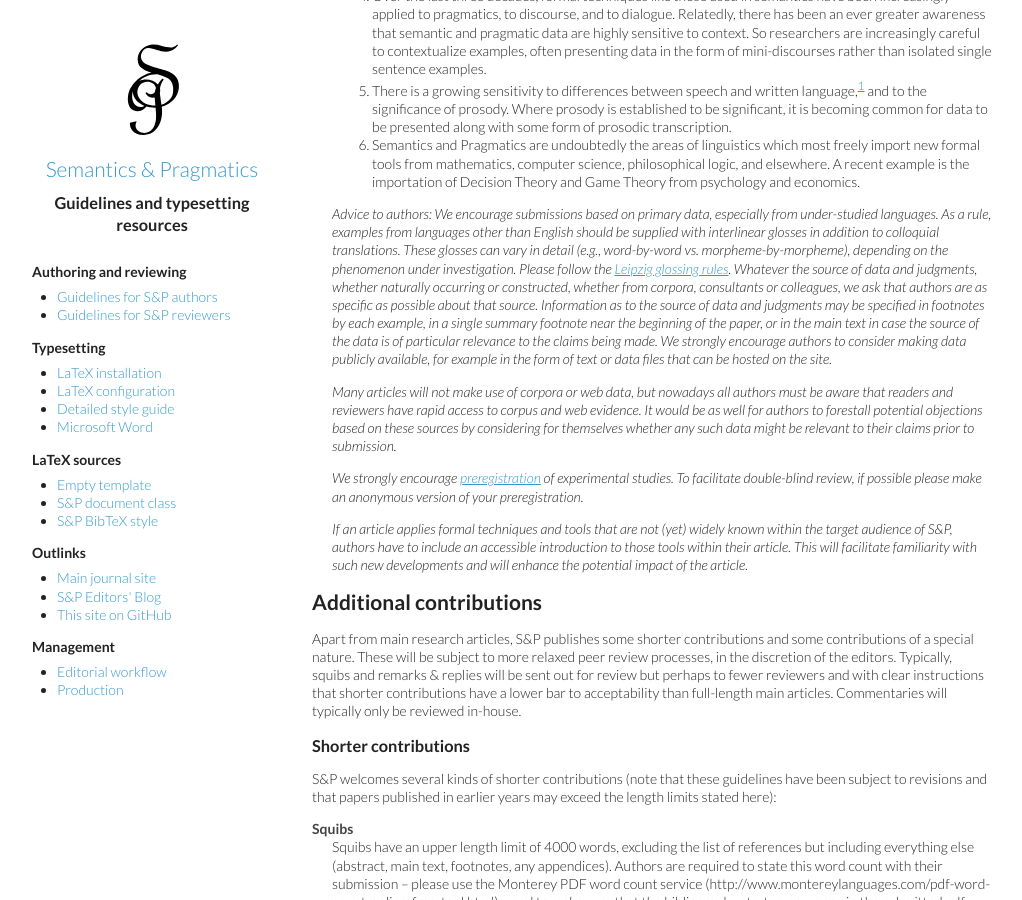
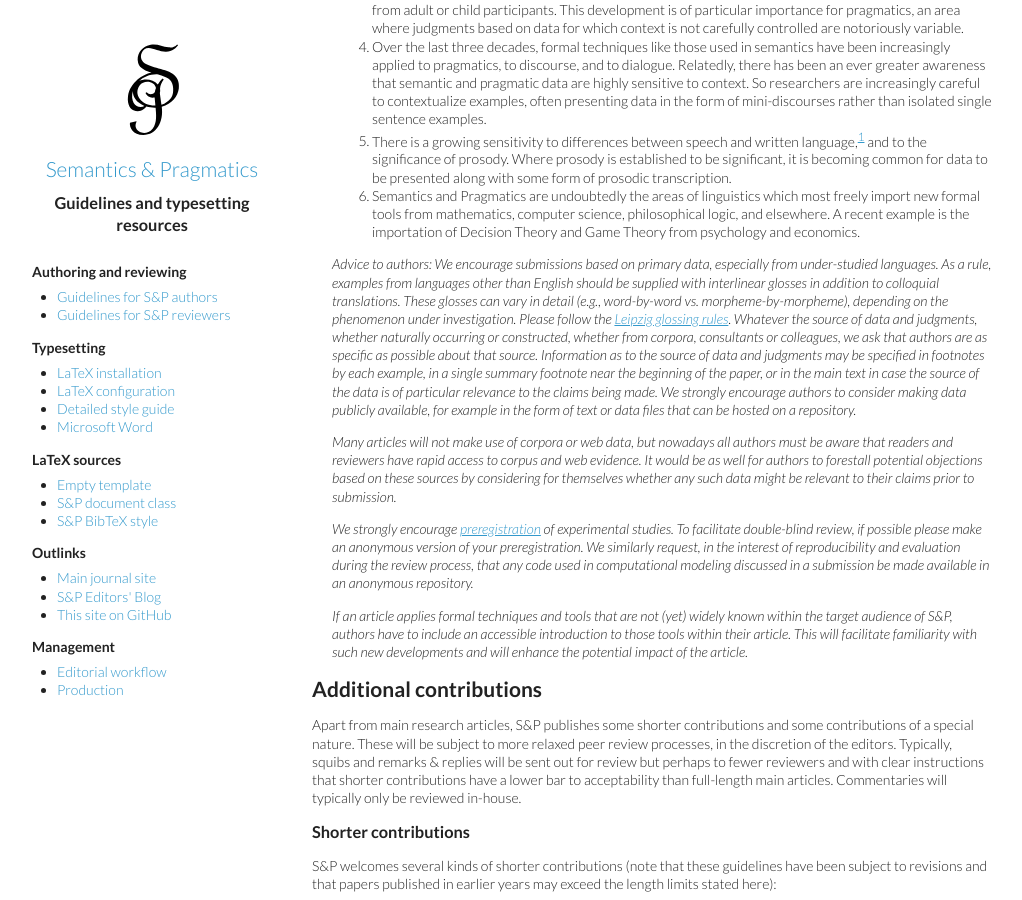
Before and after one commit to semprag/semprag.github.io, a Jekyll site: the page built from author.md, in a window 1280 px wide and 900 px high, scrolled down 2565 px. Shown: the whole window, without its empty margins (8-1030 px from the left). Built offline with Jekyll 4.4.1, drawn with Linux system fonts in a browser that asks for light colours; some of the changed text lies outside the part shown.

Commit message:
Update author.md

```diff
--- a/author.md
+++ b/author.md
@@ -26,7 +26,9 @@
 
 Main articles have an upper length limit of 17000 words, including everything (abstract, main text, footnotes, any appendices) except the list of references. Authors are required to state this word count with their submission – please use the Monterey PDF word count service (http://www.montereylanguages.com/pdf-word-count-online-free-tool.html) – and to make sure that the bibliography starts a new page in the submitted pdf document. (Please note that these guidelines have been subject to several revisions and that papers published in earlier years may be significantly longer than we now target.)
 
-Material hosted in a supplementary file does not count towards the limit. Such material will typically be experimental stimuli and/or data, which we strongly encourage authors to include with their submissions. As to what kind of material can be hosted in a supplementary file, see the <a href="https://www.linguisticsociety.org/sites/default/files/Supplemental%20Materials%20Guide%20for%20LSA%20Pubs_0.pdf">Guidelines for Supplementary Materials Appearing in LSA Publications</a>. In short, what characterizes such materials is that they serve to underpin findings and results rather than analyses and proposals. One consequence is that a file of supplementary materials will not need to contain more than a bare minimum of explanatory prose. Another is that while reviewers must review both the main manuscript and supplementary materials, the latter will not add significantly to their workload. Finally, from a reader's perspective, it will be possible to understand and judge an article on its merits without consulting the supplementary file(s).
+Material hosted in a supplementary file does not count towards the limit. Such material will typically be experimental stimuli and/or data or computer code, which we strongly encourage authors to include with their submissions. As to what kind of material can be hosted in a supplementary file, see the <a href="https://www.linguisticsociety.org/sites/default/files/Supplemental%20Materials%20Guide%20for%20LSA%20Pubs_0.pdf">Guidelines for Supplementary Materials Appearing in LSA Publications</a>. In short, what characterizes such materials is that they serve to underpin findings and results rather than analyses and proposals. One consequence is that a file of supplementary materials will not need to contain more than a bare minimum of explanatory prose. Another is that while reviewers must review both the main manuscript and supplementary materials, the latter will not add significantly to their workload. Finally, from a reader's perspective, it will be possible to understand and judge an article on its merits without consulting the supplementary file(s).
+
+When a submission is conditionally accepted for publication, any supplementary file(s) should be hosted at a reliable repository and linked to from the manuscript.
 
 Issues that reviewers are directed to consider include the following:
 
@@ -65,11 +67,11 @@
     5.  There is a growing sensitivity to differences between speech and written language,[^1] and to the significance of prosody. Where prosody is established to be significant, it is becoming common for data to be presented along with some form of prosodic transcription.
     6.  Semantics and Pragmatics are undoubtedly the areas of linguistics which most freely import new formal tools from mathematics, computer science, philosophical logic, and elsewhere. A recent example is the importation of Decision Theory and Game Theory from psychology and economics.
 
-    *Advice to authors: We encourage submissions based on primary data, especially from under-studied languages. As a rule, examples from languages other than English should be supplied with interlinear glosses in addition to colloquial translations. These glosses can vary in detail (e.g., word-by-word vs. morpheme-by-morpheme), depending on the phenomenon under investigation. Please follow the <a href="https://www.eva.mpg.de/lingua/pdf/Glossing-Rules.pdf">Leipzig glossing rules</a>. Whatever the source of data and judgments, whether naturally occurring or constructed, whether from corpora, consultants or colleagues, we ask that authors are as specific as possible about that source. Information as to the source of data and judgments may be specified in footnotes by each example, in a single summary footnote near the beginning of the paper, or in the main text in case the source of the data is of particular relevance to the claims being made. We strongly encourage authors to consider making data publicly available, for example in the form of text or data files that can be hosted on the site.*
+    *Advice to authors: We encourage submissions based on primary data, especially from under-studied languages. As a rule, examples from languages other than English should be supplied with interlinear glosses in addition to colloquial translations. These glosses can vary in detail (e.g., word-by-word vs. morpheme-by-morpheme), depending on the phenomenon under investigation. Please follow the <a href="https://www.eva.mpg.de/lingua/pdf/Glossing-Rules.pdf">Leipzig glossing rules</a>. Whatever the source of data and judgments, whether naturally occurring or constructed, whether from corpora, consultants or colleagues, we ask that authors are as specific as possible about that source. Information as to the source of data and judgments may be specified in footnotes by each example, in a single summary footnote near the beginning of the paper, or in the main text in case the source of the data is of particular relevance to the claims being made. We strongly encourage authors to consider making data publicly available, for example in the form of text or data files that can be hosted on a repository.*
 
     *Many articles will not make use of corpora or web data, but nowadays all authors must be aware that readers and reviewers have rapid access to corpus and web evidence. It would be as well for authors to forestall potential objections based on these sources by considering for themselves whether any such data might be relevant to their claims prior to submission.*
 
-    *We strongly encourage <a href="https://www.cos.io/initiatives/prereg">preregistration</a> of experimental studies. To facilitate double-blind review, if possible please make an anonymous version of your preregistration.*
+    *We strongly encourage <a href="https://www.cos.io/initiatives/prereg">preregistration</a> of experimental studies. To facilitate double-blind review, if possible please make an anonymous version of your preregistration. We similarly request, in the interest of reproducibility and evaluation during the review process, that any code used in computational modeling discussed in a submission be made available in an anonymous repository.*
 
     *If an article applies formal techniques and tools that are not (yet) widely known within the target audience of S&P, authors have to include an accessible introduction to those tools within their article. This will facilitate familiarity with such new developments and will enhance the potential impact of the article.*
 
```
Also changed, not shown: other parts of author.md (+5 -9 lines).
